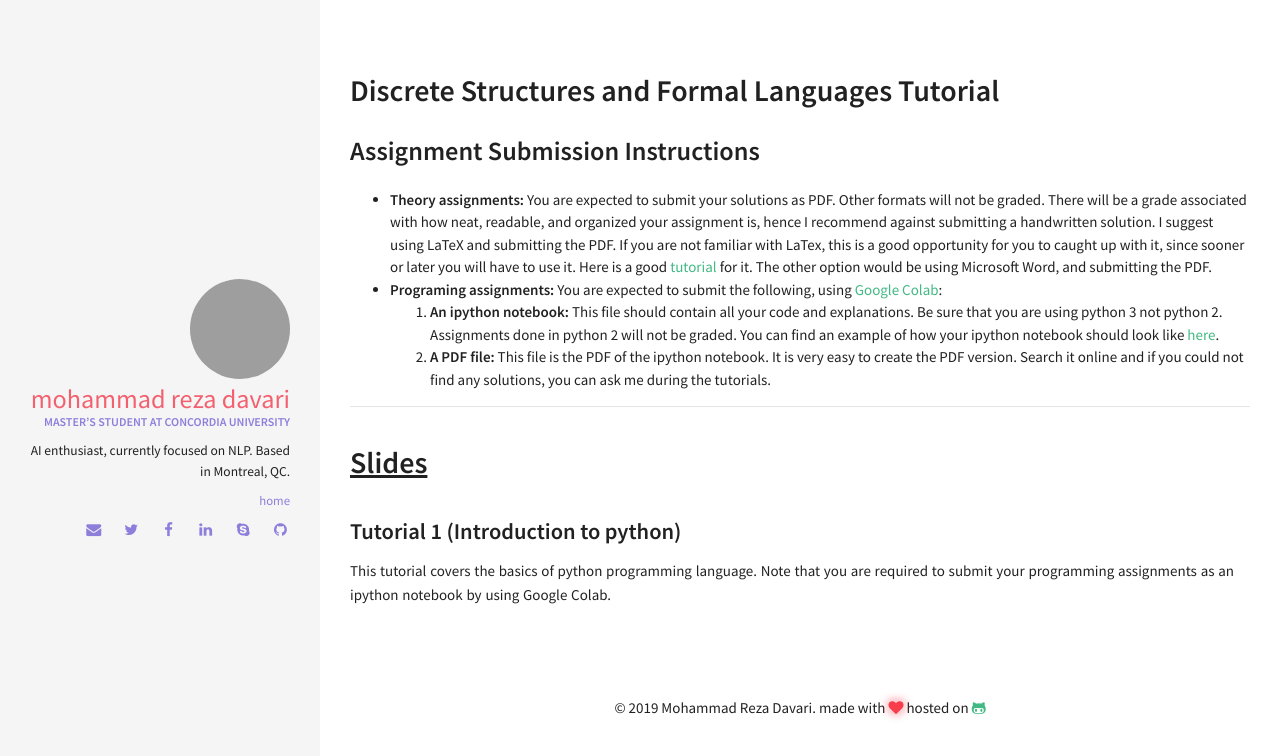
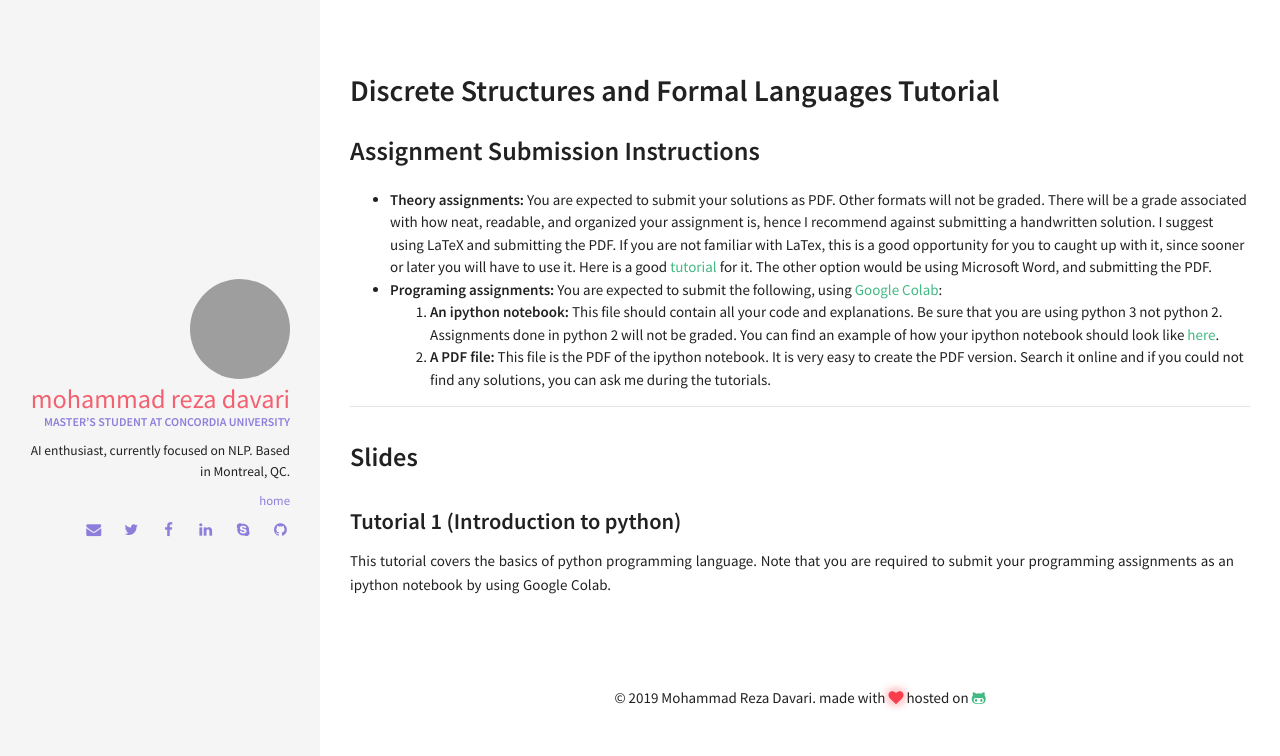
Before and after one commit to rezazzr/davari.io, a Jekyll site: the page built from index.html, in a window 1280 px wide. Shown: the top 756 px of the page. Built offline with Jekyll 4.4.1, drawn with Linux system fonts in a browser that asks for light colours.

Commit message:
modified the style

```diff
--- a/_includes/sections/slides.html
+++ b/_includes/sections/slides.html
@@ -1,4 +1,4 @@
-<h1><span data-i18n="skills.my_skills"><u>Slides</u></span></h1>
+<h2><span data-i18n="skills.my_skills">Slides</span></h2>
 
 {% for slide in site.data.index.slides %}
 
```
